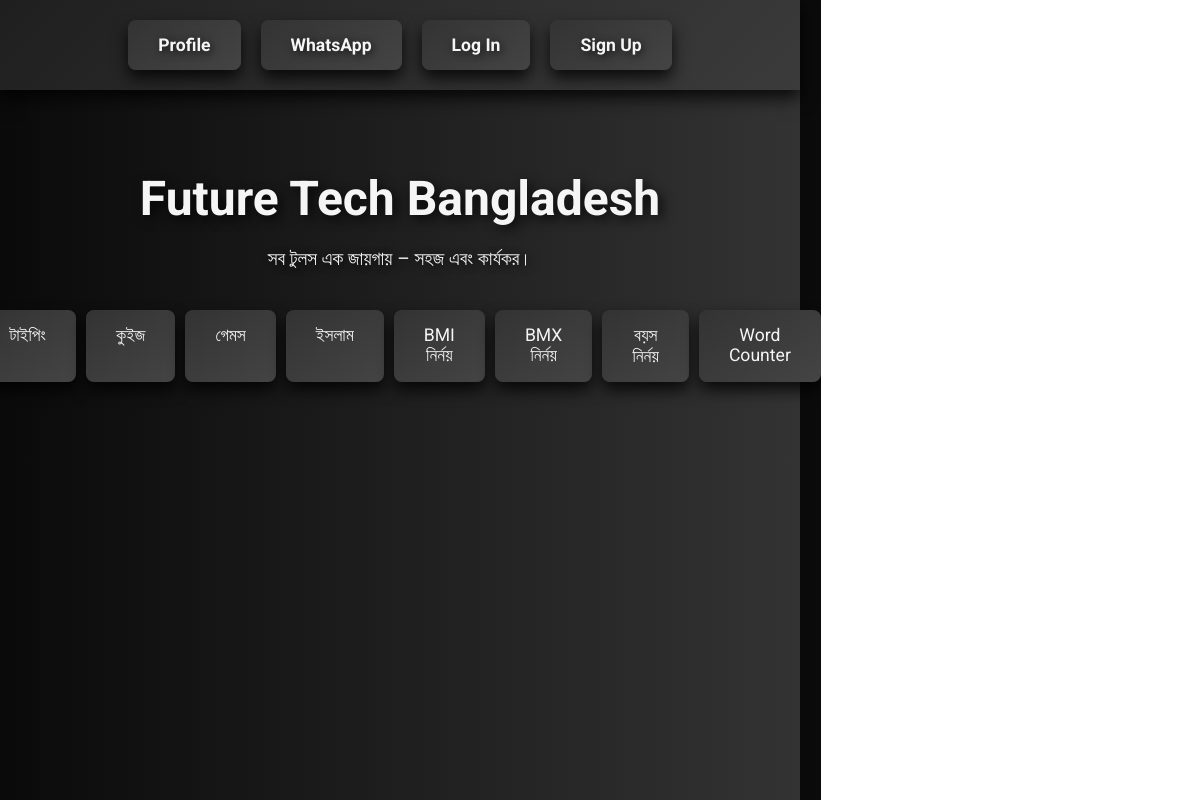
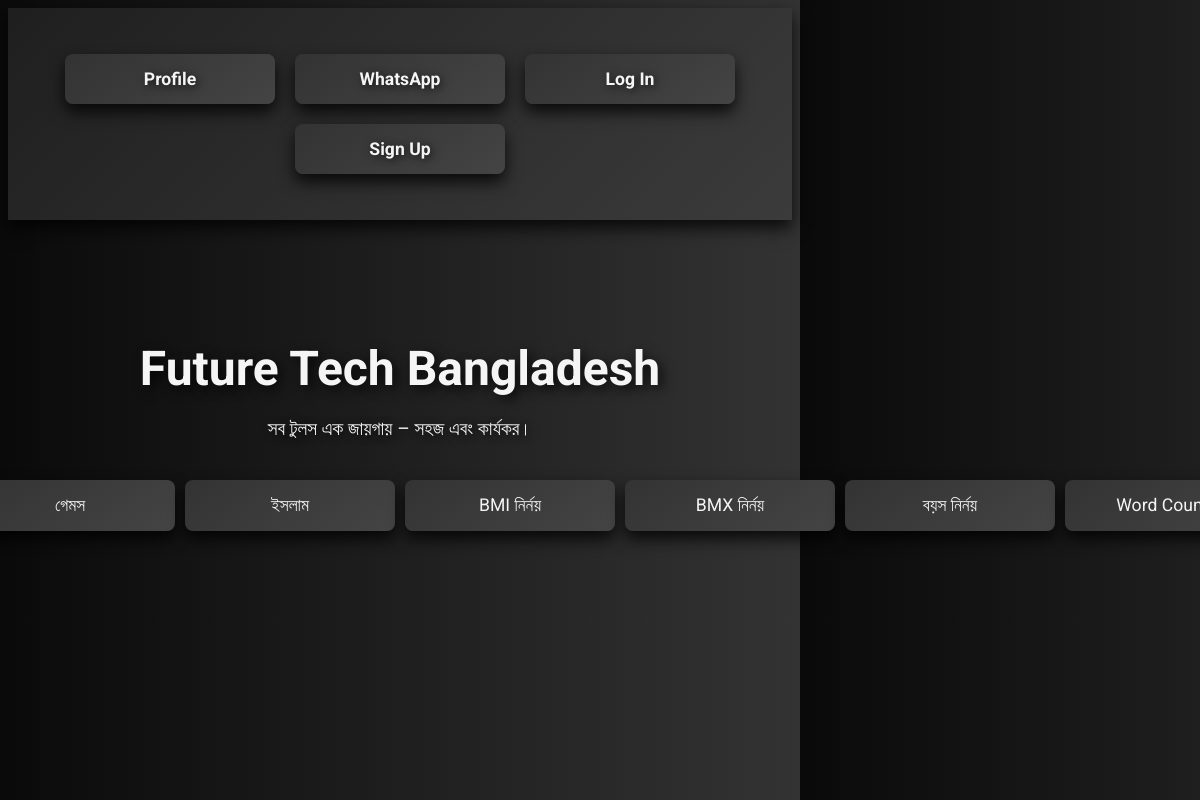
Before and after one commit to mdsajidul/NextGenPC, an Electron app: page index.html in a window 800 px wide. Shown: the top 800 px of the page, 1200 px wide, since content can reach past the window. Drawn offline with Linux system fonts and the light colour scheme.

Commit message:
Update style.css

```diff
--- a/style.css
+++ b/style.css
@@ -1,4 +1,4 @@
-/* Basic Reset */
+"/* Basic Reset */
 * {
     margin: 0;
     padding: 0;
@@ -222,3 +222,62 @@
         gap: 5px; /* Adjust gap between buttons */
     }
 }
+/* Button Styles */
+.btn {
+    display: inline-block;
+    padding: 15px 30px; /* Add padding for consistent size */
+    min-width: 150px; /* Ensure all buttons have the same minimum width */
+    text-align: center;
+    background: linear-gradient(145deg, #333333, #444444);
+    color: #f5f5f5;
+    text-decoration: none;
+    border-radius: 8px;
+    box-shadow: 0 8px 16px rgba(0, 0, 0, 0.8);
+    font-size: 1.1em;
+    transition: background 0.3s, transform 0.3s, box-shadow 0.3s;
+}
+
+    .btn:hover {
+        background: linear-gradient(145deg, #444444, #333333);
+        transform: translateY(-4px);
+        box-shadow: 0 12px 24px rgba(0, 0, 0, 1);
+        color: #d4af37;
+    }
+
+
+/* Button container for profile, WhatsApp, Login, Sign Up */
+nav ul {
+    list-style: none;
+    display: flex; /* Use flexbox to align buttons in the same row */
+    justify-content: center;
+    flex-wrap: wrap; /* Allows wrapping in case of small screens */
+    padding: 0;
+}
+
+    nav ul li {
+        margin: 10px; /* Add some space between buttons */
+    }
+
+/* Responsive Styles */
+@media (max-width: 768px) {
+    nav ul {
+        flex-direction: row; /* Maintain row layout for tablets and larger phones */
+    }
+
+    .btn {
+        flex: 1 1 100px; /* Make the buttons flexible in width but in a row */
+        margin: 5px; /* Add margin for small space between buttons */
+        min-width: auto; /* Remove fixed width for smaller screens */
+    }
+}
+
+@media (max-width: 480px) {
+    nav ul {
+        flex-direction: column; /* Stack buttons vertically for very small screens */
+    }
+
+    .btn {
+        width: 100%; /* Make buttons full width in small screens */
+        margin: 5px 0; /* Margin between stacked buttons */
+    }
+}
```
Lines whose indentation alone changed are shown as unchanged.
